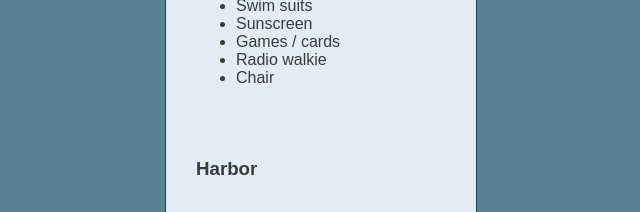
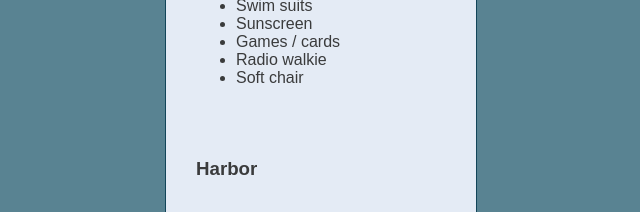
Before and after one commit to jrenn3/myWay, a website built with webpack: page dist/pages/info.html in a window 1280 px wide. Shown: the part 359-571 px from the top of the page, 319-959 px from the left. Built offline with nearby package versions, Linux system fonts and the light colour scheme; some packages are replaced by stand-ins of ours.

Commit message:
Chair > soft chair

```diff
--- a/dist/pages/info.html
+++ b/dist/pages/info.html
@@ -30,7 +30,7 @@
                     <li>Sunscreen</li>
                     <li>Games / cards</li>
                     <li>Radio walkie</li>
-                    <li>Chair</li>
+                    <li>Soft chair</li>
                 </ul>
                 <br>
                 <br>
```
